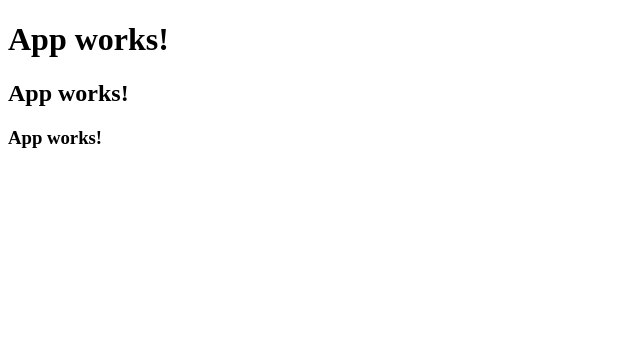
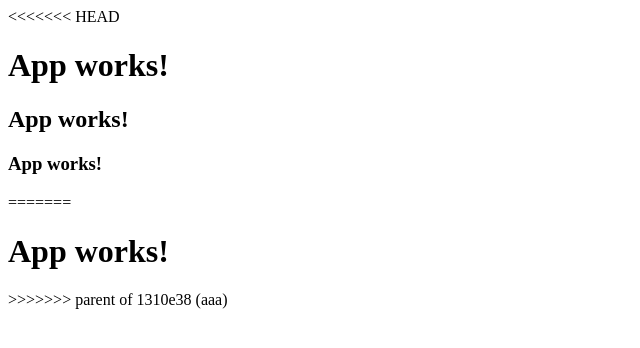
Before and after one commit to Harikrishna102024/My-first-app, an Angular app: page / in a window 1280 px wide. Shown: the top 348 px of the page, without its empty margins (0-640 px from the left). Built offline with nearby package versions, Linux system fonts and the light colour scheme.

Commit message:
Update app.component.html

```diff
--- a/src/app/app.component.html
+++ b/src/app/app.component.html
@@ -1,3 +1,7 @@
+<<<<<<< HEAD
 <h1>App works!</h1>
 <h2>App works!</h2>
 <h3>App works!</h3>
+=======
+<h1>App works!</h1>
+>>>>>>> parent of 1310e38 (aaa)
```
